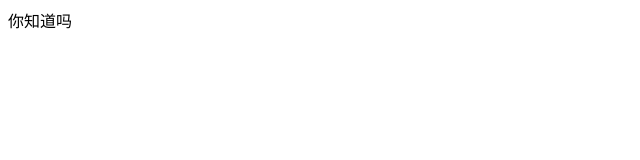
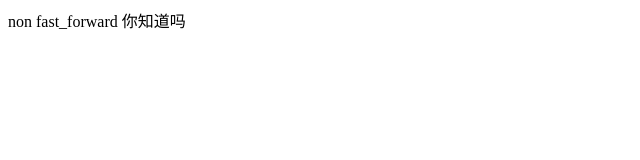
Before and after one commit to showwwwww/git_learning, a plain HTML site: page index.html in a window 1280 px wide. Shown: the whole page, without its empty margins (0-640 px from the left). Drawn offline with Linux system fonts and the light colour scheme.

Commit message:
chapter2

```diff
--- a/index.html
+++ b/index.html
@@ -1,3 +1,3 @@
 <div>
-	你知道吗
+	non fast_forward 你知道吗
 </div>
```
